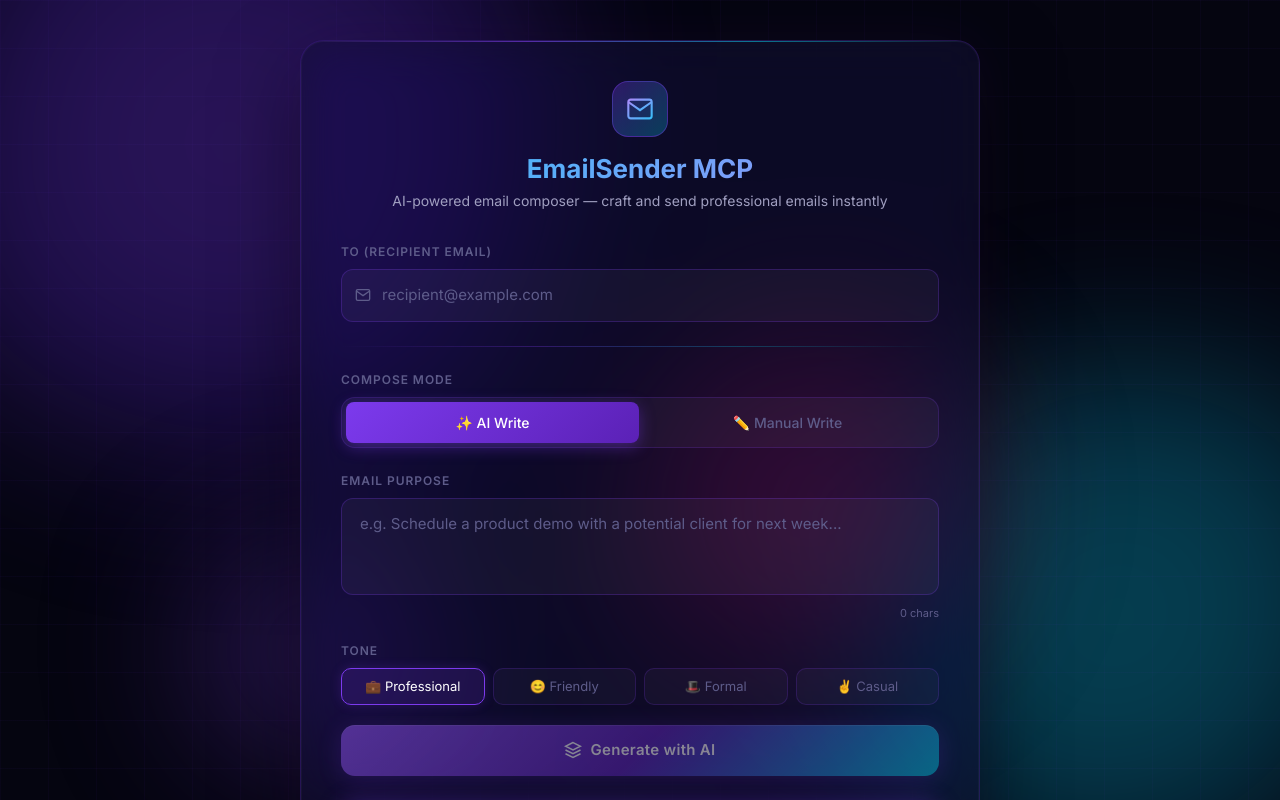
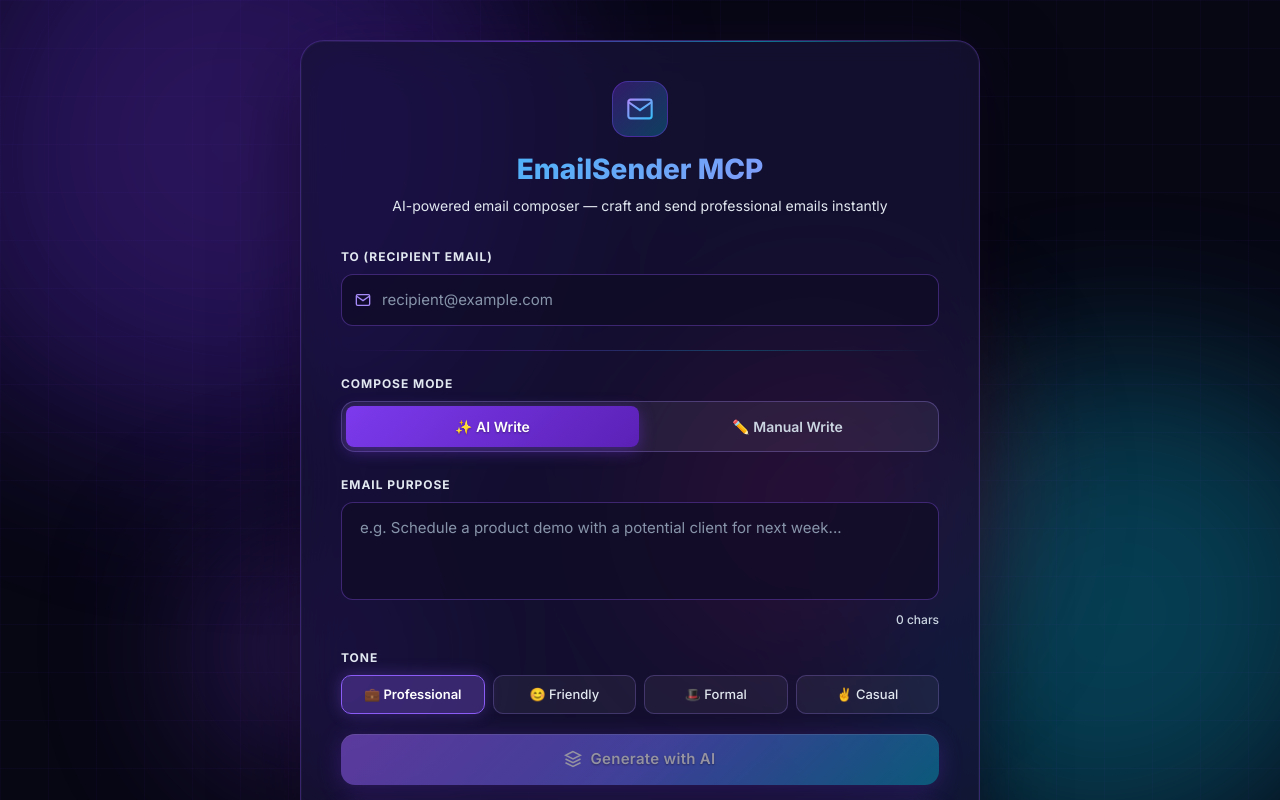
Before and after one commit to rasel1510/emailsendermcp, a Next.js app: page / in a window 1280 px wide. Built offline with nearby package versions, Linux system fonts and the light colour scheme.

Commit message:
style: upgrade text contrast and color tokens for WCAG AAA visibility in all lighting conditions

```diff
--- a/app/globals.css
+++ b/app/globals.css
@@ -4,19 +4,21 @@
    Design Tokens
 ────────────────────────────────────────────── */
 :root {
-  --bg-base: #050510;
-  --bg-surface: rgba(13, 12, 34, 0.7);
-  --bg-card: rgba(18, 16, 48, 0.6);
-  --border-subtle: rgba(124, 58, 237, 0.2);
-  --border-glow: rgba(124, 58, 237, 0.5);
-  --accent-violet: #7c3aed;
-  --accent-cyan: #06b6d4;
-  --accent-pink: #ec4899;
-  --text-primary: #f1f0ff;
-  --text-secondary: #a09fc0;
-  --text-muted: #5e5c8a;
-  --success: #10b981;
-  --error: #ef4444;
+  --bg-base: #070714;
+  --bg-surface: rgba(18, 16, 42, 0.85);
+  --bg-card: rgba(22, 19, 52, 0.78);
+  --border-subtle: rgba(147, 90, 255, 0.28);
+  --border-glow: rgba(147, 90, 255, 0.65);
+  --accent-violet: #8b5cf6;
+  --accent-cyan: #22d3ee;
+  --accent-pink: #f472b6;
+  /* High contrast typography tokens (WCAG AAA compliant on dark glass) */
+  --text-primary: #ffffff;
+  --text-secondary: #e2e8f0;
+  --text-muted: #cbd5e1;
+  --text-placeholder: #94a3b8;
+  --success: #34d399;
+  --error: #f87171;
   --font-sans: var(--font-inter);
 }
 
@@ -164,12 +166,13 @@ body {
 ────────────────────────────────────────────── */
 .glow-input {
   width: 100%;
-  background: rgba(255,255,255,0.04);
-  border: 1px solid rgba(124,58,237,0.25);
+  background: rgba(15, 12, 36, 0.7);
+  border: 1px solid rgba(147, 90, 255, 0.35);
   border-radius: 12px;
   padding: 14px 18px;
-  color: var(--text-primary);
+  color: #ffffff;
   font-size: 15px;
+  font-weight: 400;
   font-family: inherit;
   transition: all 0.25s ease;
   outline: none;
@@ -177,15 +180,16 @@ body {
 }
 
 .glow-input::placeholder {
-  color: var(--text-muted);
+  color: var(--text-placeholder);
+  opacity: 0.9;
 }
 
 .glow-input:focus {
-  border-color: rgba(124,58,237,0.7);
-  background: rgba(124,58,237,0.06);
+  border-color: rgba(167, 139, 250, 0.85);
+  background: rgba(22, 17, 50, 0.85);
   box-shadow:
-    0 0 0 3px rgba(124,58,237,0.12),
-    0 0 20px rgba(124,58,237,0.08);
+    0 0 0 3px rgba(139, 92, 246, 0.22),
+    0 0 24px rgba(139, 92, 246, 0.16);
 }
 
 /* ──────────────────────────────────────────────
@@ -206,27 +210,28 @@ body {
   font-family: inherit;
   letter-spacing: 0.02em;
   overflow: hidden;
-  background: linear-gradient(135deg, #7c3aed 0%, #5b21b6 50%, #06b6d4 100%);
-  color: white;
+  background: linear-gradient(135deg, #7c3aed 0%, #6366f1 50%, #0891b2 100%);
+  color: #ffffff;
+  text-shadow: 0 1px 2px rgba(0, 0, 0, 0.45);
   transition: all 0.3s ease;
   box-shadow:
-    0 4px 24px rgba(124,58,237,0.4),
-    0 1px 0 rgba(255,255,255,0.12) inset;
+    0 4px 24px rgba(124, 58, 237, 0.45),
+    0 1px 0 rgba(255, 255, 255, 0.2) inset;
 }
 
 .btn-primary::before {
   content: "";
   position: absolute;
   inset: 0;
-  background: linear-gradient(135deg, rgba(255,255,255,0.15) 0%, transparent 60%);
+  background: linear-gradient(135deg, rgba(255, 255, 255, 0.18) 0%, transparent 60%);
   transition: opacity 0.3s ease;
 }
 
 .btn-primary:hover {
   transform: translateY(-2px);
   box-shadow:
-    0 8px 40px rgba(124,58,237,0.55),
-    0 1px 0 rgba(255,255,255,0.15) inset;
+    0 8px 40px rgba(124, 58, 237, 0.6),
+    0 1px 0 rgba(255, 255, 255, 0.25) inset;
 }
 
 .btn-primary:active {
@@ -234,7 +239,7 @@ body {
 }
 
 .btn-primary:disabled {
-  opacity: 0.5;
+  opacity: 0.55;
   cursor: not-allowed;
   transform: none;
 }
@@ -248,21 +253,21 @@ body {
   justify-content: center;
   gap: 8px;
   padding: 12px 24px;
-  border: 1px solid rgba(124,58,237,0.4);
+  border: 1px solid rgba(167, 139, 250, 0.35);
   border-radius: 12px;
   cursor: pointer;
   font-size: 14px;
   font-weight: 500;
   font-family: inherit;
-  color: var(--text-secondary);
-  background: rgba(124,58,237,0.08);
+  color: #f1f5f9;
+  background: rgba(139, 92, 246, 0.12);
   transition: all 0.25s ease;
 }
 
 .btn-secondary:hover {
-  border-color: rgba(124,58,237,0.7);
-  color: var(--text-primary);
-  background: rgba(124,58,237,0.15);
+  border-color: rgba(167, 139, 250, 0.7);
+  color: #ffffff;
+  background: rgba(139, 92, 246, 0.22);
 }
 
 /* ──────────────────────────────────────────────
@@ -270,8 +275,8 @@ body {
 ────────────────────────────────────────────── */
 .mode-toggle {
   display: flex;
-  background: rgba(255,255,255,0.04);
-  border: 1px solid rgba(124,58,237,0.2);
+  background: rgba(255, 255, 255, 0.06);
+  border: 1px solid rgba(167, 139, 250, 0.3);
   border-radius: 14px;
   padding: 4px;
   gap: 2px;
@@ -285,9 +290,9 @@ body {
   border-radius: 10px;
   cursor: pointer;
   font-size: 14px;
-  font-weight: 500;
+  font-weight: 600;
   font-family: inherit;
-  color: var(--text-muted);
+  color: #cbd5e1;
   background: transparent;
   transition: color 0.2s ease;
   position: relative;
@@ -296,7 +301,8 @@ body {
 }
 
 .mode-btn.active {
-  color: white;
+  color: #ffffff;
+  text-shadow: 0 1px 2px rgba(0, 0, 0, 0.35);
 }
 
 /* ──────────────────────────────────────────────
@@ -309,28 +315,31 @@ body {
 }
 
 .tone-btn {
-  padding: 8px 12px;
-  border: 1px solid rgba(124,58,237,0.2);
+  padding: 9px 12px;
+  border: 1px solid rgba(167, 139, 250, 0.25);
   border-radius: 10px;
   cursor: pointer;
   font-size: 13px;
+  font-weight: 500;
   font-family: inherit;
-  color: var(--text-muted);
-  background: rgba(255,255,255,0.03);
+  color: #e2e8f0;
+  background: rgba(255, 255, 255, 0.05);
   transition: all 0.2s ease;
   text-align: center;
 }
 
 .tone-btn:hover {
-  border-color: rgba(124,58,237,0.5);
-  color: var(--text-secondary);
+  border-color: rgba(167, 139, 250, 0.65);
+  color: #ffffff;
+  background: rgba(139, 92, 246, 0.15);
 }
 
 .tone-btn.selected {
   border-color: var(--accent-violet);
-  background: rgba(124,58,237,0.15);
-  color: white;
-  box-shadow: 0 0 12px rgba(124,58,237,0.2);
+  background: rgba(139, 92, 246, 0.3);
+  color: #ffffff;
+  font-weight: 600;
+  box-shadow: 0 0 16px rgba(139, 92, 246, 0.3);
 }
 
 /* ──────────────────────────────────────────────
@@ -338,10 +347,10 @@ body {
 ────────────────────────────────────────────── */
 .label {
   font-size: 12px;
-  font-weight: 600;
+  font-weight: 700;
   letter-spacing: 0.08em;
   text-transform: uppercase;
-  color: var(--text-muted);
+  color: #e2e8f0;
   margin-bottom: 8px;
   display: block;
 }
@@ -426,10 +435,11 @@ body {
    Character Count
 ────────────────────────────────────────────── */
 .char-count {
-  font-size: 11px;
+  font-size: 12px;
   color: var(--text-muted);
+  font-weight: 500;
   text-align: right;
-  margin-top: 4px;
+  margin-top: 5px;
 }
 
 /* ──────────────────────────────────────────────
--- a/app/page.tsx
+++ b/app/page.tsx
@@ -53,16 +53,17 @@ export default function HomePage() {
           style={{
             textAlign: "center",
             marginTop: "28px",
-            color: "var(--text-muted)",
-            fontSize: "12px",
+            color: "#cbd5e1",
+            fontSize: "13px",
             lineHeight: 1.7,
+            fontWeight: 400,
           }}
         >
           <p>
             EmailSender MCP — AI email composition with OpenRouter &amp; Nodemailer
           </p>
-          <p style={{ marginTop: "4px" }}>
-            Your SMTP credentials are never stored — they are used only for this session
+          <p style={{ marginTop: "4px", color: "#94a3b8" }}>
+            Your SMTP credentials are secure and handled exclusively by your server session
           </p>
         </motion.footer>
       </div>
--- a/components/EmailComposer.tsx
+++ b/components/EmailComposer.tsx
@@ -137,10 +137,10 @@ export default function EmailComposer() {
           </svg>
         </div>
 
-        <h1 className="gradient-text" style={{ fontSize: "26px", fontWeight: 700, lineHeight: 1.2 }}>
+        <h1 className="gradient-text" style={{ fontSize: "28px", fontWeight: 800, lineHeight: 1.2 }}>
           EmailSender MCP
         </h1>
-        <p style={{ color: "var(--text-secondary)", fontSize: "14px", marginTop: "6px" }}>
+        <p style={{ color: "#e2e8f0", fontSize: "14px", marginTop: "8px", fontWeight: 400 }}>
           AI-powered email composer — craft and send professional emails instantly
         </p>
       </motion.div>
@@ -157,7 +157,7 @@ export default function EmailComposer() {
               left: "14px",
               top: "50%",
               transform: "translateY(-50%)",
-              color: "var(--text-muted)",
+              color: "#a78bfa",
             }}
           >
             <svg width="16" height="16" viewBox="0 0 24 24" fill="none" stroke="currentColor" strokeWidth="2">
--- a/components/ManualWriter.tsx
+++ b/components/ManualWriter.tsx
@@ -84,7 +84,7 @@ export default function ManualWriter({ onChanged }: ManualWriterProps) {
               key={template.name}
               id={`template-${template.name.toLowerCase().replace(/\s+/g, "-")}`}
               className="btn-secondary"
-              style={{ fontSize: "12px", padding: "7px 14px" }}
+              style={{ fontSize: "13px", fontWeight: 600, padding: "8px 16px" }}
               whileHover={{ scale: 1.03 }}
               whileTap={{ scale: 0.97 }}
               onClick={() => update(template.subject, template.body)}
```
